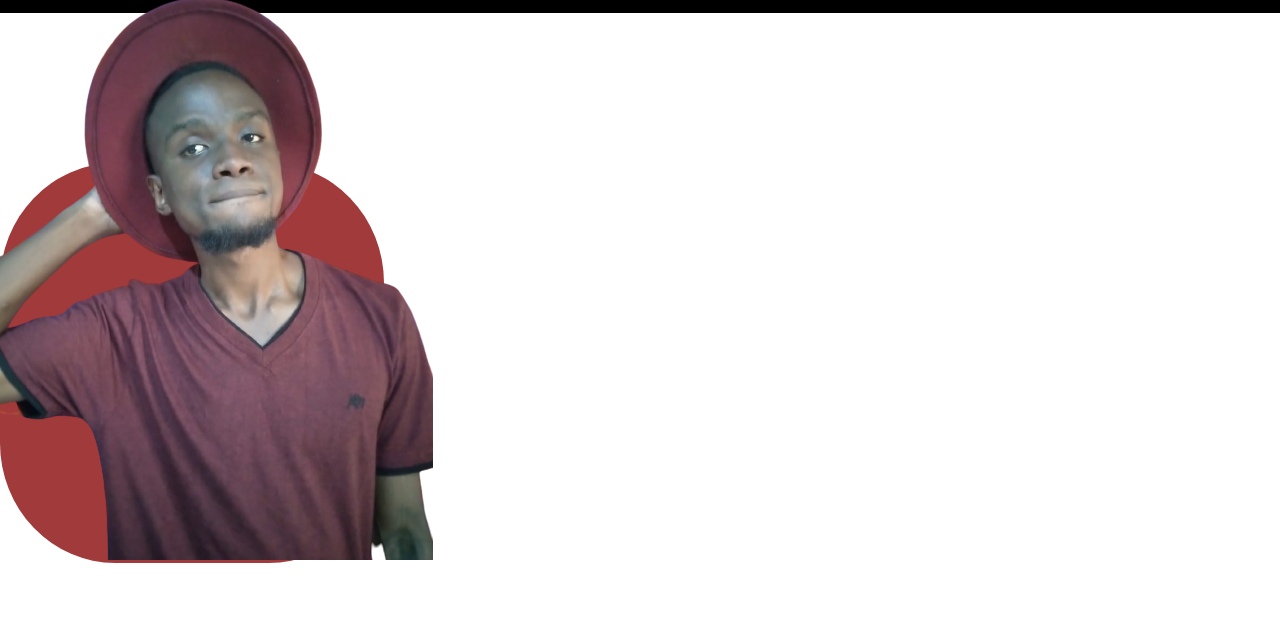
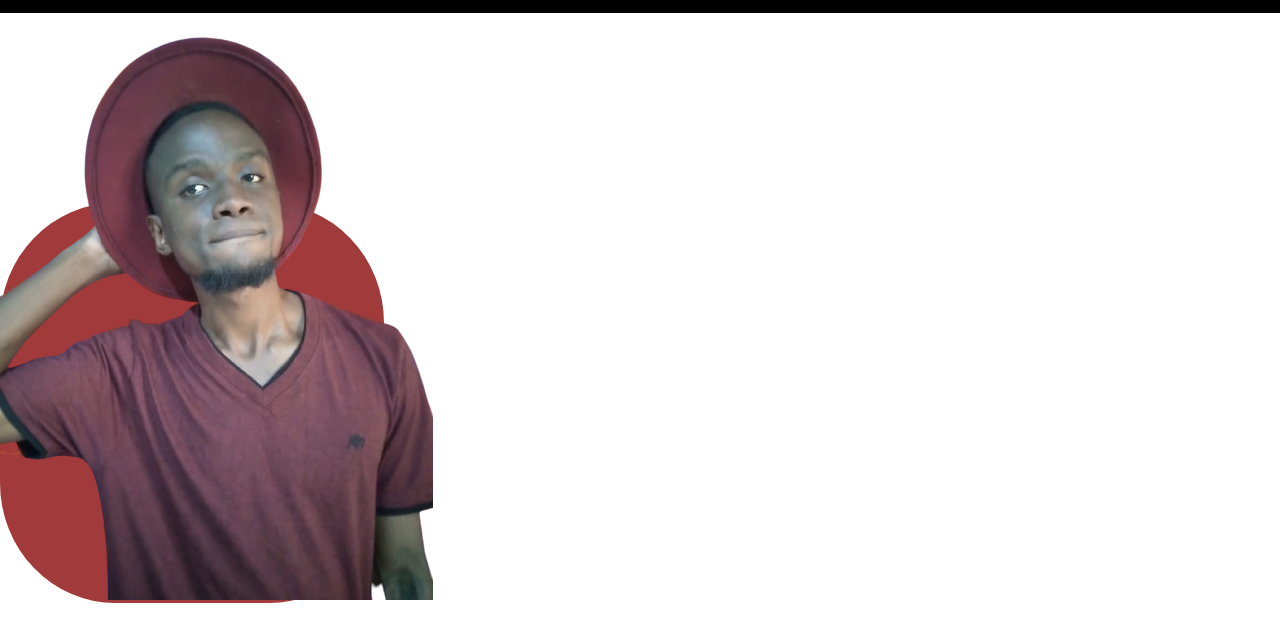
Before and after one commit to Marc-Mwangi/PIP1, a plain HTML site: page index.html in a window 1280 px wide. Shown: the part 77-718 px from the top of the page. Drawn offline with Linux system fonts and the light colour scheme.

Commit message:
Aligning image on landing page

```diff
--- a/css/index.css
+++ b/css/index.css
@@ -4,7 +4,7 @@
     width: 30%;
     height: 400px;
     position: relative;
-    top: 150px;
+    top: 190px;
     border-radius: 30%;
 }
 .landing img{
```
